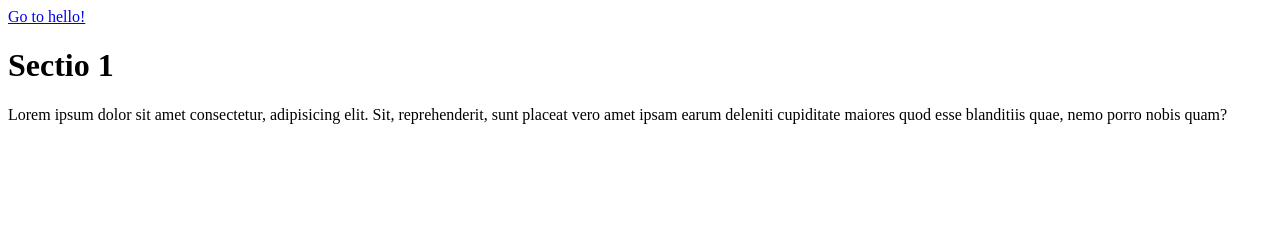
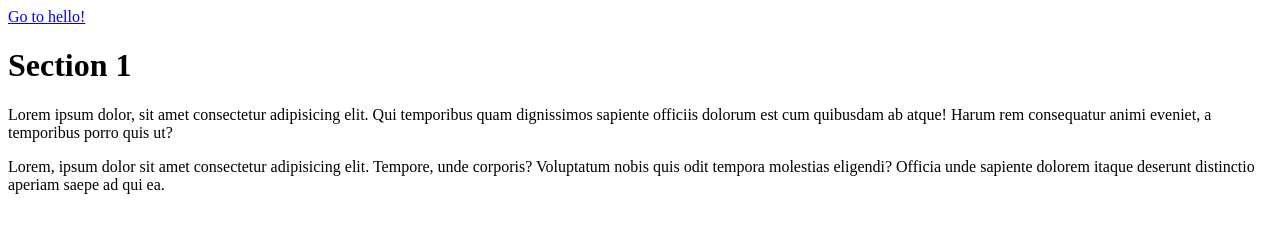
Before and after one commit to wojciech-raszowski/git-course-5, a plain HTML site: page index.html in a window 1280 px wide. Drawn offline with Linux system fonts and the light colour scheme.

Commit message:
changed text in index.html

```diff
--- a/index.html
+++ b/index.html
@@ -10,9 +10,12 @@
 
 <body>
     <a href="hello.html">Go to hello!</a>
-    <h1>Sectio 1</h1>
-    <p>Lorem ipsum dolor sit amet consectetur, adipisicing elit. Sit, reprehenderit, sunt placeat vero amet ipsam earum
-        deleniti cupiditate maiores quod esse blanditiis quae, nemo porro nobis quam?</p>
+    <h1>Section 1</h1>
+    <p>Lorem ipsum dolor, sit amet consectetur adipisicing elit. Qui temporibus quam dignissimos sapiente officiis
+        dolorum est cum quibusdam ab atque! Harum rem consequatur animi eveniet, a temporibus porro quis ut?</p>
+    <p>Lorem, ipsum dolor sit amet consectetur adipisicing elit. Tempore, unde corporis? Voluptatum nobis quis odit
+        tempora molestias eligendi? Officia unde sapiente dolorem itaque deserunt distinctio aperiam saepe ad qui ea.
+    </p>
 </body>
 
 </html>
```
